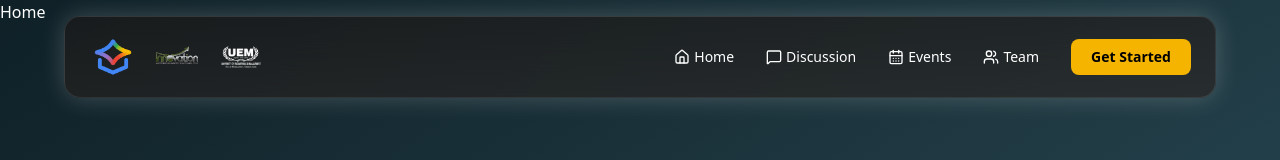
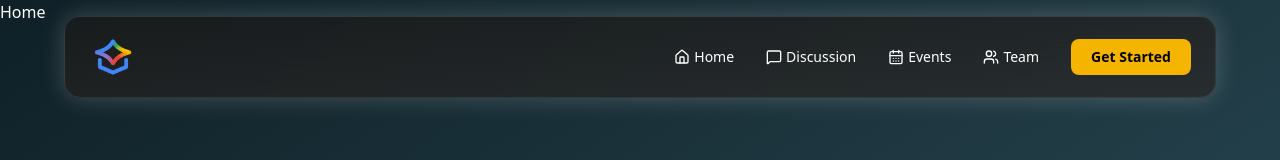
Before and after one commit to Mayank8159/GoogleGeminiUem, a React (Vite) app in the folder frontend/: page / in a window 1280 px wide. Shown: the top 160 px of the page. Built offline with nearby package versions, Linux system fonts and the light colour scheme.

Commit message:
navbar update

```diff
--- a/frontend/src/components/Navbar.jsx
+++ b/frontend/src/components/Navbar.jsx
@@ -49,16 +49,6 @@ export default function Navbar() {
             src="/main.png"
             alt="Gemini"
             className="h-10 w-10 sm:h-12 sm:w-12 rounded-lg hover:scale-105 transition cursor-pointer"
-          />
-          <img
-            src="/logo45.svg"
-            alt="Innovation"
-            className="h-12 w-12 sm:h-12 sm:w-12 rounded-lg hover:scale-105 transition cursor-pointer"
-          />
-          <img
-            src="/uem.png"
-            alt="UEM"
-            className="h-12 w-12 sm:h-12 sm:w-12 rounded-lg hover:scale-105 transition cursor-pointer"
           />
         </motion.div>
 
```
